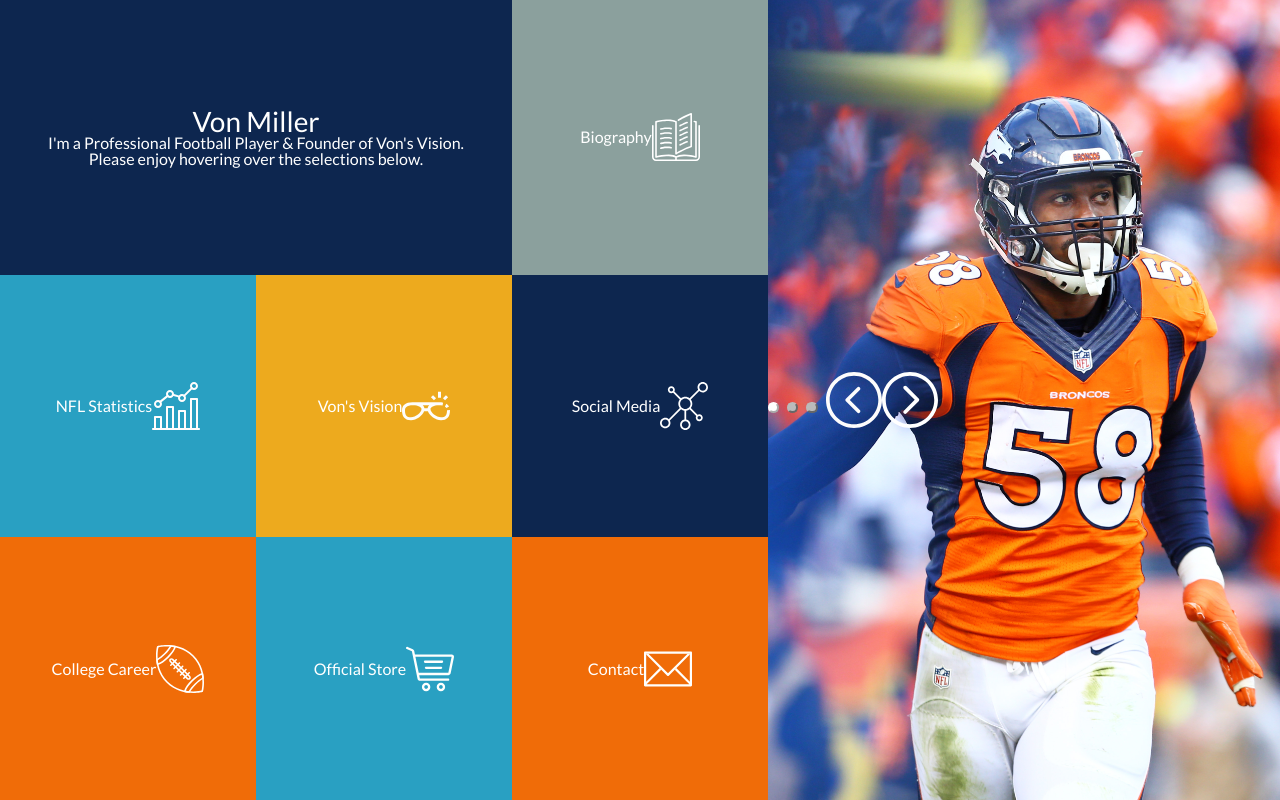
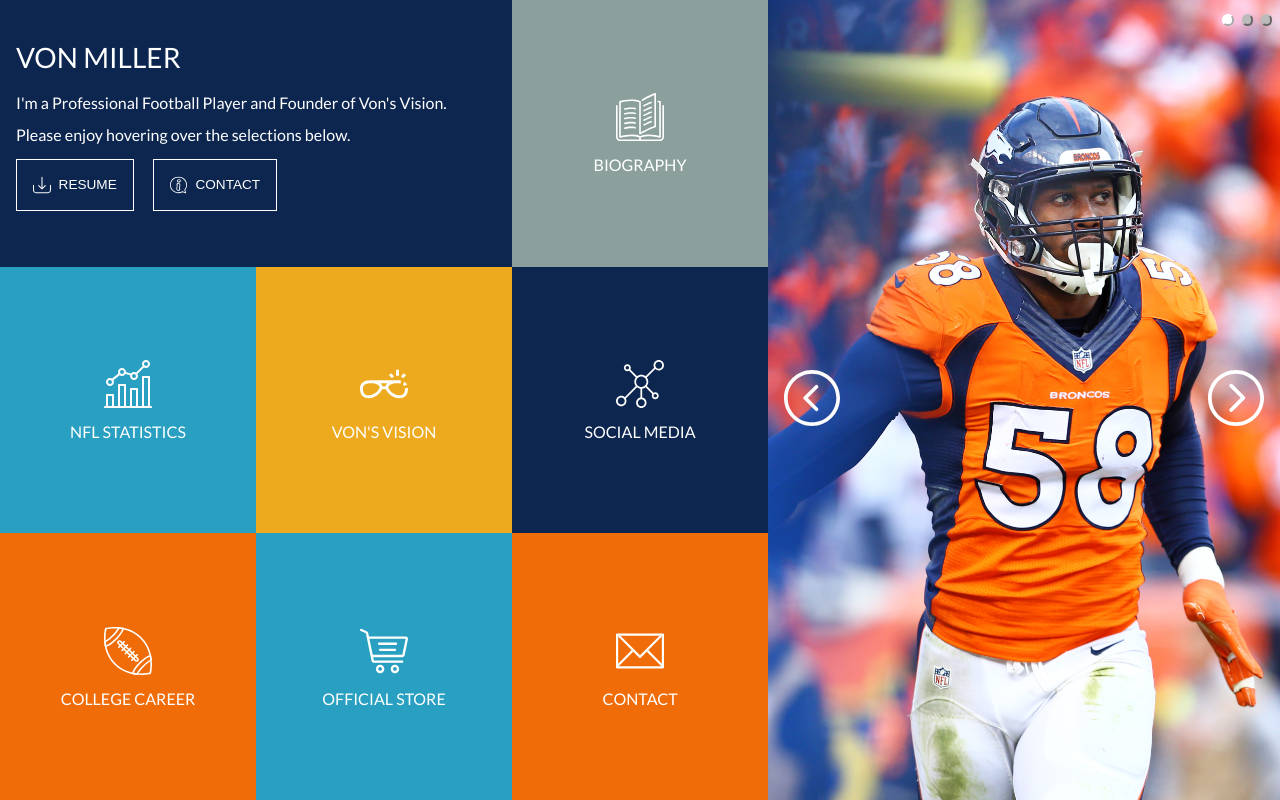
Before and after one commit to kmiller9393/km-comp-challenge-1, a plain HTML site: page index.html in a window 1280 px wide. Drawn offline with Linux system fonts and the light colour scheme; files whose address does not match are found by name.

Commit message:
Center arrow buttons and arranged heading, paragraph contents and icons

```diff
--- a/index.html
+++ b/index.html
@@ -9,14 +9,22 @@
 </head>
 <body>
   <section class="container">
-    <article id="box1">
-      <h1>Von Miller</h1>
-      <p>I'm a Professional Football Player & Founder of Von's Vision.</p>
-      <p>Please enjoy hovering over the selections below.</p>
+    <article class="box1">
+      <h1 class="von-miller">VON MILLER</h1>
+      <p class="paragraph-1">I'm a Professional Football Player and Founder of Von's Vision.</p>
+      <p class="paragraph-2">Please enjoy hovering over the selections below.</p>
+      <button id="resume">
+        <img class="header-icon" src="/Users/kumi5605/Desktop/Turing-Docs/km-comp-challenge-1/images/download.svg">
+        <p class="resume-text">RESUME</p>
+      </button>
+      <button id="contact">
+        <img class="header-icon" src="/Users/kumi5605/Desktop/Turing-Docs/km-comp-challenge-1/images/information.svg">
+        <p class="contact-text">CONTACT</p>
+      </button>
     </article>
-    <article id="box2">
-      <p>Biography</p>
+    <article class="box2">
       <img class="icon" src="/Users/kumi5605/Desktop/Turing-Docs/km-comp-challenge-1/images/open-book.svg">
+      <p>BIOGRAPHY</p>
     </article>
     <article class="box3">
       <aside id="carousel-buttons">
@@ -29,29 +37,29 @@
           <img class="side-button" src="/Users/kumi5605/Desktop/Turing-Docs/km-comp-challenge-1/images/arrows (1).svg">
       </aside>
     </article>
-    <article id="box4">
-      <p>NFL Statistics</p>
+    <article class="box4">
       <img class="icon" src="/Users/kumi5605/Desktop/Turing-Docs/km-comp-challenge-1/images/statistics.svg">
+      <p>NFL STATISTICS</p>
     </article>
-    <article id="box5">
-      <p>Von's Vision</p>
+    <article class="box5">
       <img class="icon" src="/Users/kumi5605/Desktop/Turing-Docs/km-comp-challenge-1/images/sunglasses.svg">
+      <p>VON'S VISION</p>
     </article>
-    <article id="box6">
-      <p>Social Media</p>
+    <article class="box6">
       <img class="icon" src="/Users/kumi5605/Desktop/Turing-Docs/km-comp-challenge-1/images/network.svg">
+      <p>SOCIAL MEDIA</p>
     </article>
-    <article id="box7">
-      <p>College Career</p>
+    <article class="box7">
       <img class="icon" src="/Users/kumi5605/Desktop/Turing-Docs/km-comp-challenge-1/images/american-football.svg">
+      <p>COLLEGE CAREER</p>
     </article>
-    <article id="box8">
-      <p>Official Store</p>
+    <article class="box8">
       <img class="icon" src="/Users/kumi5605/Desktop/Turing-Docs/km-comp-challenge-1/images/shopping-cart.svg">
+      <p>OFFICIAL STORE</p>
     </article>
-    <article id="box9">
-      <p>Contact</p>
+    <article class="box9">
       <img class="icon" src="/Users/kumi5605/Desktop/Turing-Docs/km-comp-challenge-1/images/contact.svg">
+      <p>CONTACT</p>
     </article>
   </section>
 </body>
--- a/styles.css
+++ b/styles.css
@@ -21,10 +21,65 @@ aside button {
   margin-right: .5rem;
 }
 
+img {
+  cursor: pointer;
+}
+
+.von-miller {
+  padding: 2.7rem 0 0 1rem;
+}
+
+.paragraph-1 {
+  padding: 1.5rem 0 1rem 1rem;
+  font-style: light;
+}
+
+.paragraph-2 {
+  padding: 0 0 1rem 1rem;
+  font-style: light;
+}
+
+#resume {
+  display: inline-flex;
+  flex-direction: row;
+  align-items: center;
+  background-color: #0d264f;
+  cursor: pointer;
+  border: .1rem solid #fff;
+  color: #fff;
+  padding: 1rem;
+  margin: 0 1rem 0 1rem;
+}
+
+.resume-text {
+  font-size: .85rem;
+}
+
+#contact {
+  display: inline-flex;
+  flex-direction: row;
+  align-items: center;
+  background-color: #0d264f;
+  cursor: pointer;
+  border: .1rem solid #fff;
+  color: #fff;
+  padding: 1rem;
+}
+
+.contact-text {
+  font-size: .85rem;
+}
+
+.header-icon {
+  width: 1.1rem;
+  height: 1.1rem;
+  padding-right: .5rem;
+}
+
 .container {
   display: grid;
   grid-template-columns: repeat(5, 20%);
-  grid-template-rows: repeat(3, auto);
+  grid-template-rows: repeat(3, 33.33%);
   height: 100vh;
   color: #fff;
 }
@@ -37,8 +92,9 @@ aside button {
 
 #arrow-buttons {
   display: flex;
-  align-items: center;
-  justify-content: space-around;
+  justify-content: space-between;
+  margin: 43vh 1rem 0 1rem;
+  cursor: pointer;
 }
 
 .side-button {
@@ -49,6 +105,7 @@ aside button {
 .icon {
   width: 3rem;
   height: 3rem;
+  margin-bottom: 1rem;
 }
 
 #left {
@@ -66,20 +123,21 @@ aside button {
 }
 
 
-#box1 {
+.box1 {
   background-color: #0d264f;
   grid-column: 1 / 3;
-  display: flex;
-  align-items: center;
-  flex-direction: column;
-  justify-content: center;
 }
 
-#box2 {
+.box2 {
   background-color: #8ba09d;
   display: flex;
   justify-content: center;
   align-items: center;
+  flex-direction: column;
+}
+
+.box2:hover {
+  background-image: url("https://media.giphy.com/media/3oz8xRuifCFspSCepG/giphy.gif");
 }
 
 .box3 {
@@ -88,48 +146,52 @@ aside button {
   background-size: cover;
   background-repeat: no-repeat;
   background-image: url("/Users/kumi5605/Desktop/Turing-Docs/km-comp-challenge-1/images/Von-Miller.jpg");
-  display: flex;
-  align-items: center;
 }
 
-#box4 {
+.box4 {
   background-color: #29a0c2;
   display: flex;
   justify-content: center;
   align-items: center;
+  flex-direction: column;
 }
 
-#box5 {
+.box5 {
   background-color: #edaa1e;
   display: flex;
   justify-content: center;
   align-items: center;
+  flex-direction: column;
 }
 
-#box6 {
+.box6 {
   background-color: #0d264f;
   display: flex;
   justify-content: center;
   align-items: center;
+  flex-direction: column;
 }
 
-#box7 {
+.box7 {
   background-color: #f06c08;
   display: flex;
   justify-content: center;
   align-items: center;
+  flex-direction: column;
 }
 
-#box8 {
+.box8 {
   background-color: #29a0c2;
   display: flex;
   justify-content: center;
   align-items: center;
+  flex-direction: column;
 }
 
-#box9 {
+.box9 {
   background-color: #f06c08;
   display: flex;
   justify-content: center;
   align-items: center;
+  flex-direction: column;
 }
```
Also changed, not shown: images/download.svg (added), images/information.svg (added), 1 other file.
